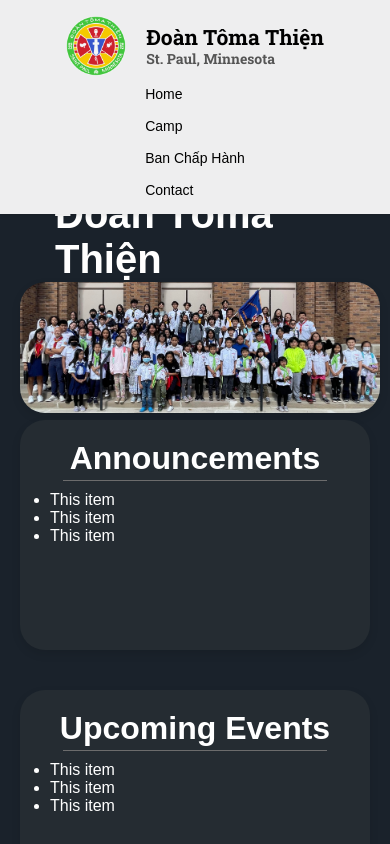
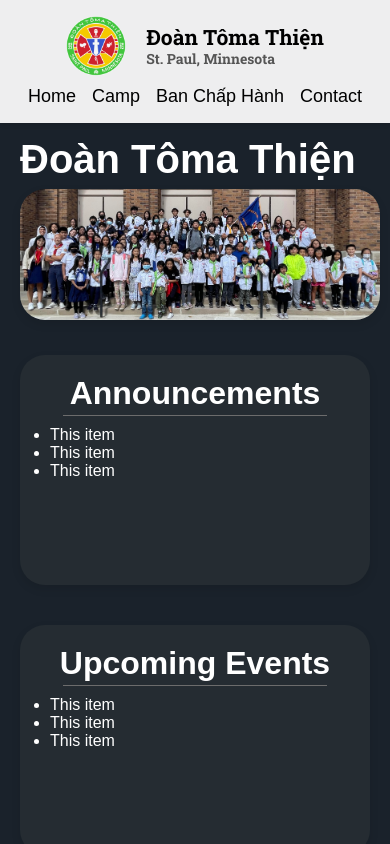
Before and after one commit to ngmymy/dttwebsite, a Next.js app: page / in a window 390 px wide. Shown: the top 844 px of the page. Built offline with nearby package versions, Linux system fonts and the light colour scheme.

Commit message:
finish homepage styling for mobile

```diff
--- a/styles/Home.module.css
+++ b/styles/Home.module.css
@@ -140,23 +140,24 @@
   }
 
   .navLinks {
-    flex-direction: column;
+    flex-direction: row;
     gap: 1rem;
     margin-top: 10px;
   }
 
   .navLinks a {
-    font-size: 14px;
+    font-size: 18px;
   }
 
   .main {
-    margin-top: 44%; /* Add top margin for mobile view */
+    margin-top: 30%; /* Add top margin for mobile view */
   }
 
   /* Homepage Mobile View */
   .homepageTitle {
     font-size: 2.5rem;
-    margin-left: 10%;
+    margin-left: 0%;
+    margin-bottom: 2%;
   }
 
   .homepageCenter {
@@ -165,9 +166,7 @@
 
   .doanImg {
     max-width: 360px;
-    margin: auto;
-    border-radius: 25px;
-    box-shadow: 0px 4px 10px rgba(0, 0, 0, 0.1);
+    margin-bottom: 10%;
   }
 
   .homepageSectionContainer {
@@ -177,7 +176,7 @@
     gap: 40px;
     max-width: 1200px;
     margin: auto;
-    margin-top: 2%;
+    /* margin-top: 2%; */
   }
 
   .homepageTitle2 {
@@ -190,6 +189,7 @@
     font: 1.9rem;
     padding: 10px;
   }
+
   .homepageLinebreak {
     border: none;
     border-top: 1px solid rgb(108, 108, 108);
@@ -197,6 +197,7 @@
     margin: auto;
     margin-top: 1%;
   }
+
   .homepageSection {
     width: 350px;
   }
```
